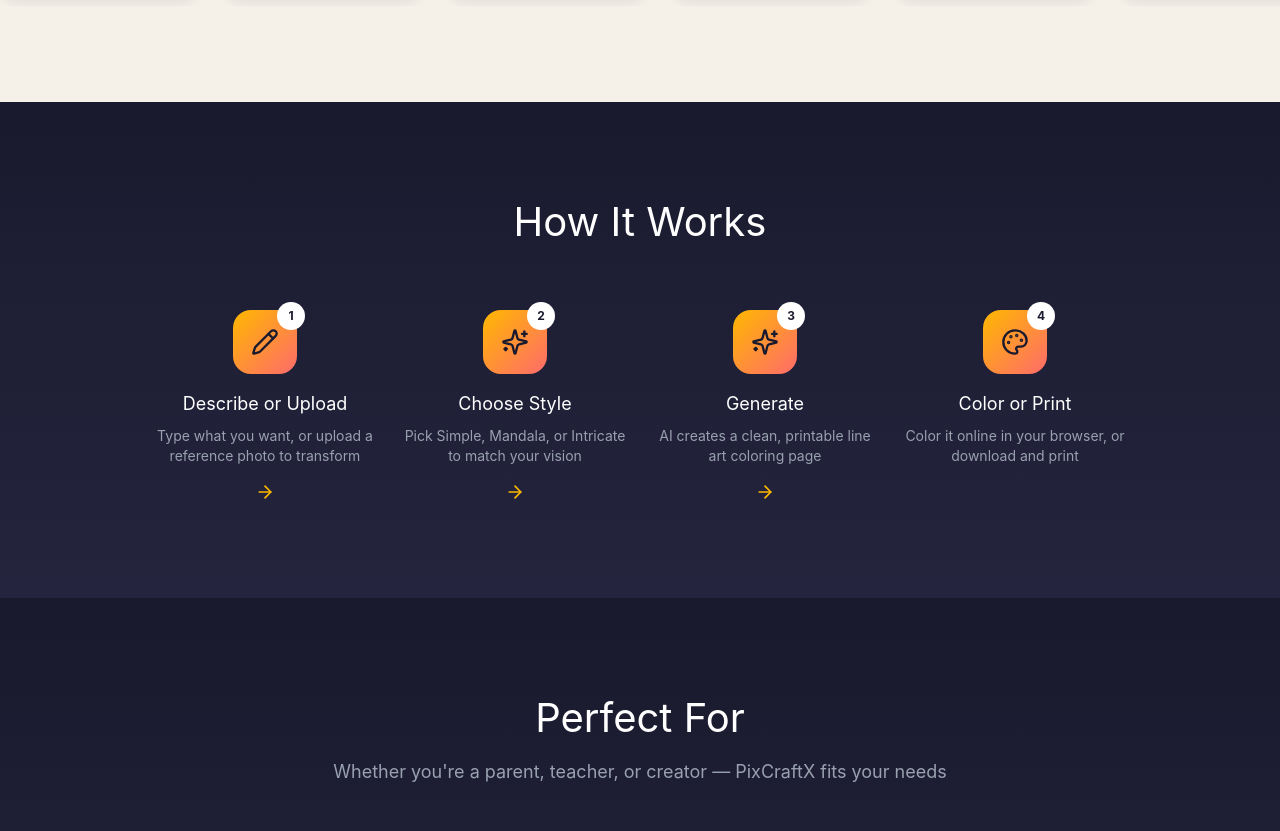
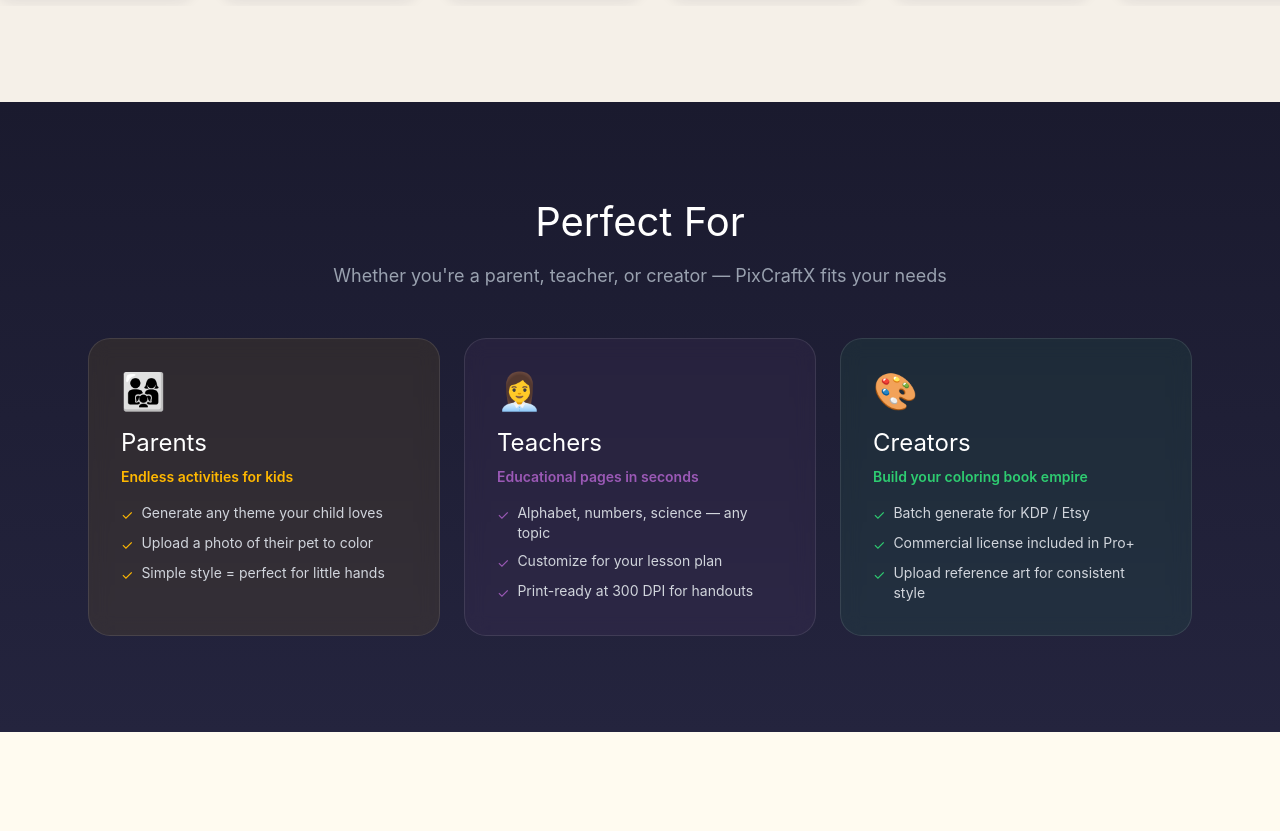
Before and after one commit to rinbs1120/pixcraftx, a Next.js app: page / in a window 1280 px wide. Shown: the part 1458-2289 px from the top of the page. Built offline with nearby package versions, Linux system fonts and the light colour scheme; no server answers; a web font is replaced by a local one.

Commit message:
feat: remove standalone HowItWorks section (now inline in Hero)

```diff
--- a/src/app/page.tsx
+++ b/src/app/page.tsx
@@ -2,7 +2,6 @@ import { Navbar } from '@/components/navbar';
 import { Footer } from '@/components/footer';
 import { Hero } from '@/components/sections/hero';
 import { ColoringGallery } from '@/components/sections/coloring-gallery';
-import { HowItWorks } from '@/components/sections/how-it-works';
 import { PerfectFor } from '@/components/sections/perfect-for';
 import { WhyPixCraftX } from '@/components/sections/why-pixcraftx';
 import { Pricing } from '@/components/sections/pricing';
@@ -15,7 +14,6 @@ export default function HomePage() {
       <main>
         <Hero />
         <ColoringGallery />
-        <HowItWorks />
         <PerfectFor />
         <WhyPixCraftX />
         <Pricing />
```
